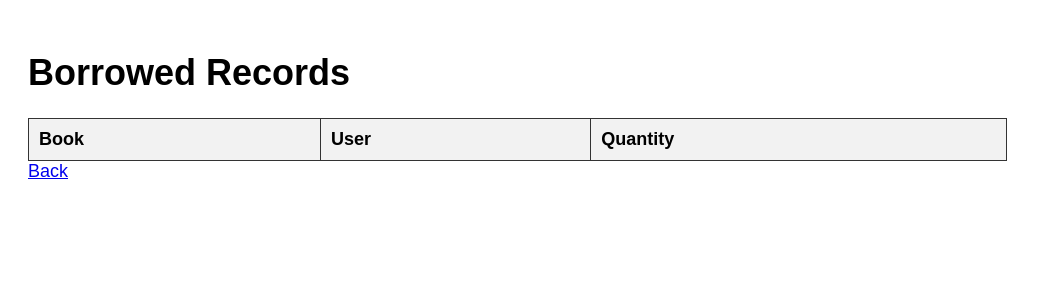
After one commit to mfarrasm12/Python, a Flask app: page /admin/borrowed in a window 1280 px wide. The commit adds this page. Shown: the top 300 px of the page, without its empty margins (0-1042 px from the left). Run offline with Flask 3, Linux system fonts and the light colour scheme; the visitor is signed in with stand-in values (Sample User, id 1); lists and menus that the app fills with data are empty.

Commit message:
added other html

```diff
--- a/Project_folder/app.py
+++ b/Project_folder/app.py
@@ -10,13 +10,14 @@ app.secret_key = os.environ.get("SECRET_KEY", "dev-secret-key")
 
 # ======== DATA STORAGE (TEMPORARY) =========
 library = []
-library.append({
-    "Book": "Python Basics",
-    "Quantity": 5,
-    "Borrowed": 0,
-    "MaxQuantity": 5
-})
-users= {}
+users = {
+    "admin": {
+        "password": "1234",
+        "role": "admin",
+        "borrowed": {}
+    }
+}
+
 
 # ==================== ROUTES ====================
 @app.route("/")
@@ -28,8 +29,67 @@ def about():
     return "This is the about page"
 
 @app.route("/admin")
-def admin():
-    return "Admin Dashboard"
+def adminDashboard():
+    if "user" not in session or session.get("role") != "admin":
+        return redirect(url_for("login"))
+    return render_template("adminDashboard.html", library=library)
+
+@app.route("/admin/add-book", methods=["POST"])
+def add_book():
+    if session.get("role") != "admin":
+        return "Access Denied"
+    book = request.form["book"]
+    qty = int(request.form["qty"])
+    for item in library:
+        if item["Book"].lower() == book.lower():
+            return "This book already exists"
+    library.append({
+        "Book": book,
+        "Quantity": qty,
+        "MaxQuantity": qty,
+        "borrowed": 0
+    })
+    return redirect(url_for("adminDashboard"))
+
+@app.route("/admin/add-existing", methods=["POST"])
+def add_exisiting_book():
+    if session.get("role") != "admin":
+        return "Access Denied"
+    book = request.form["book"]
+    add = int(request.form["qty"])
+    if add <= 0:
+        return "Invalid Quantity"
+    for item in library:
+        if item["Book"].lower() == book.lower():
+            item["MaxQuantity"] += add
+            item["Quantity"] += add
+            return redirect(url_for("adminDashboard"))
+    return "Book not found"
+
+@app.route("/admin/remove-book", methods=["POST"])
+def remove_book():
+    if session.get("role") != "admin":
+        return "Access denied"
+    book = request.form["book"]
+    for item in library:
+        if item["Book"].lower() == book.lower():
+            library.remove(item)
+            return redirect(url_for("adminDashboard"))
+    return "Book not found"
+
+@app.route("/admin/show-library")
+def show_library():
+    if session.get("role") != "admin":
+        return "Access Denied"
+    return render_template("showLibrary.html", library=library)
+
+
+@app.route("/admin/borrowed")
+def borrowed_records():
+    if session.get("role") != "admin":
+        return "Access Denied"
+    return render_template("borrowedRecords.html", users=users)
+
 
 @app.route("/user")
 def user():
@@ -51,6 +111,7 @@ def register():
 
         users[username] = {
             "password": password,
+            "role": "user",
             "borrowed": {}
         }
 
@@ -72,7 +133,12 @@ def login():
             return "Wrong password"
 
         session["user"] = username   # 🔑 save login
-        return redirect(url_for("show_books"))
+        session["role"] = users[username]["role"]
+
+        if session["role"] == "admin":
+            return redirect(url_for("adminDashboard"))
+        else:
+            return redirect(url_for("show_books"))
 
     return render_template("login.html")
 
@@ -90,19 +156,21 @@ def borrow_book():
     username = session["user"]
     book = request.form["book"]
     qty = int(request.form["qty"])
-
+    found = False
     for item in library:
         if item["Book"] == book:
+            found = True
             if qty > item["Quantity"]:
                 return "Not enough books"
 
             item["Quantity"] -= qty
-            item["Borrowed"] += qty
+            item["borrowed"] += qty
 
             user_books = users[username]["borrowed"]
             user_books[book] = user_books.get(book, 0) + qty
-
             break
+    if not found:
+        return "Book not found"
 
     return redirect(url_for("show_books"))
 
@@ -112,7 +180,7 @@ def return_book(username, book, borrow):
     username = username.lower()
     if username not in users:
         return "User not Found!"
-    user_books = users[username]["Borrowed"]
+    user_books = users[username]["borrowed"]
     if book not in user_books:
         return "You did not borrow this book"
     if borrow <= 0:
@@ -122,7 +190,7 @@ def return_book(username, book, borrow):
     for item in library:
         if item["Book"].lower() == book.lower():
             item["Quantity"] += borrow
-            item["Borrowed"] -= borrow
+            item["borrowed"] -= borrow
             break
     user_books[book] -= borrow
     if user_books[book] == 0:
--- /dev/null
+++ b/Project_folder/templates/borrowedRecords.html
@@ -0,0 +1,56 @@
+<!DOCTYPE html>
+<html>
+<head>
+    <title>Borrowed Records</title>
+    <style>
+        body {
+            font-family: Arial, sans-serif;
+            font-size: 18px;
+            padding: 20px;
+        }
+
+        table {
+            border-collapse: collapse;
+            width: 80%;
+            margin-top: 20px;
+        }
+
+        th, td {
+            border: 1px solid #333;
+            padding: 10px;
+            text-align: left;
+            font-size: 16px;
+        }
+
+        th {
+            background-color: #f2f2f2;
+            font-size: 18px;
+        }
+    </style>
+</head>
+<body>
+
+<h1>Borrowed Records</h1>
+
+<table>
+<tr>
+    <th>Book</th>
+    <th>User</th>
+    <th>Quantity</th>
+</tr>
+
+{% for username, data in users.items() %}
+    {% for book, qty in data.borrowed.items() %}
+    <tr>
+        <td>{{ book }}</td>
+        <td>{{ username }}</td>
+        <td>{{ qty }}</td>
+    </tr>
+    {% endfor %}
+{% endfor %}
+</table>
+
+<a href="/admin">Back</a>
+
+</body>
+</html>
--- a/Project_folder/templates/login.html
+++ b/Project_folder/templates/login.html
@@ -6,6 +6,9 @@
         Username: <input name="username"><br>
         Password: <input type="password" name="password"><br>
         <button type="submit">Login</button>
+        <a href="{{ url_for('home') }}">
+            <button type="button">Back</button>
+        </a>
     </form>
 </body>
 </html>
--- a/Project_folder/templates/register.html
+++ b/Project_folder/templates/register.html
@@ -6,6 +6,9 @@
         Username: <input name="username"><br>
         Password: <input type="password" name="password"><br>
         <button type="submit">Register</button>
+        <a href="{{ url_for('home') }}">
+            <button type="button">Back</button>
+        </a>
     </form>
 </body>
 </html>
```
Also changed, not shown: Project_folder/templates/adminDashboard.html (added, +27 -0 lines), Project_folder/templates/showLibrary.html (added, +50 -0 lines).
